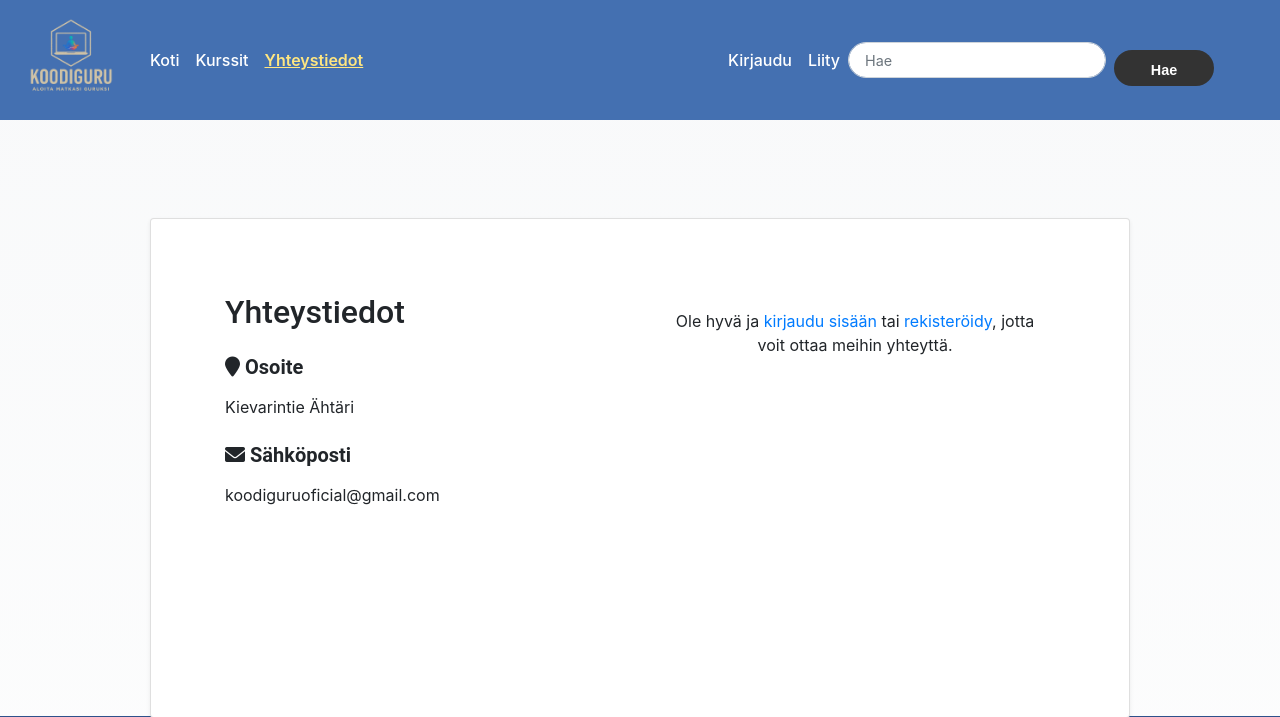
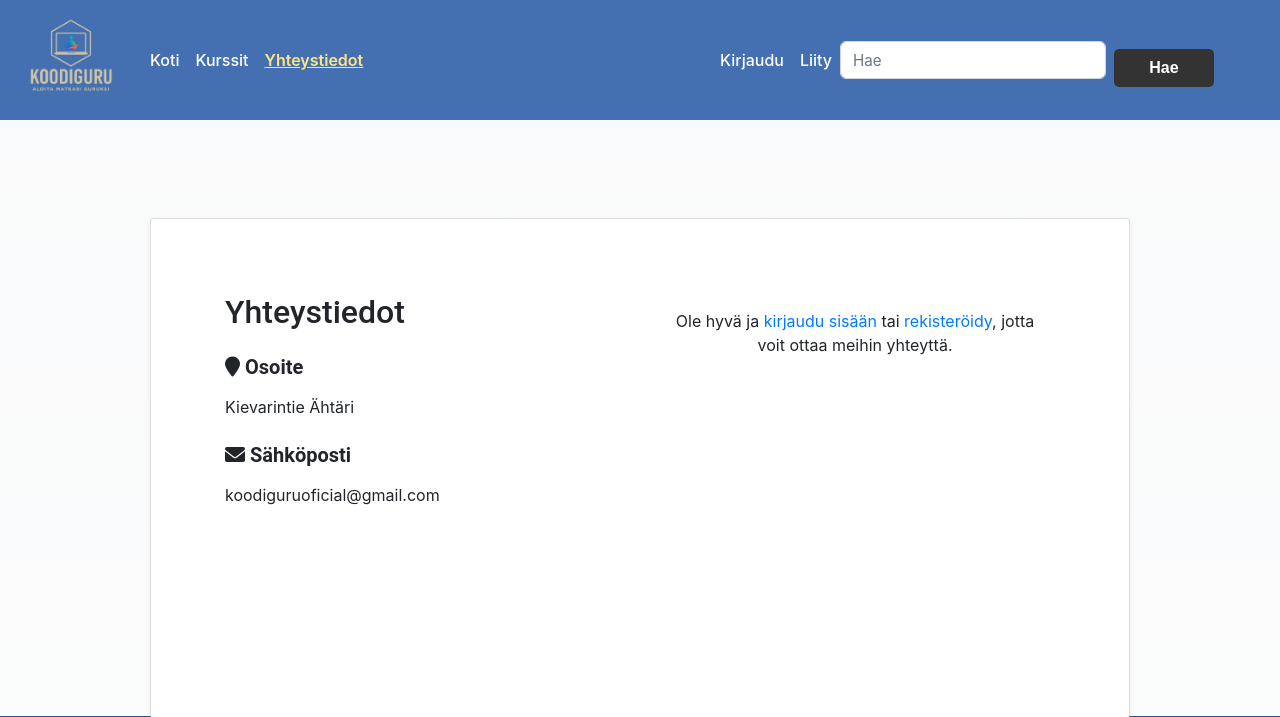
Before and after one commit to pelammin77/koodiguru_pilot, a Django app: page /contact/ in a window 1280 px wide. Shown: the top 717 px of the page. Run offline with Django 4.2, Linux system fonts and the light colour scheme; some libraries are stand-ins or nearby versions.

Commit message:
haku parannus

```diff
--- a/main_app/templates/main_app/navi.html
+++ b/main_app/templates/main_app/navi.html
@@ -56,21 +56,22 @@
 
     <form class="form-inline d-flex align-items-center ms-3" action="{% url 'main_app:search' %}" method="get" style="gap: 0.5rem;">
       <input
-        class="form-control rounded-pill py-1 px-3"
+        class="form-control"
         type="search"
         placeholder="Hae"
         name="q"
         aria-label="Hae"
-        style="height: 36px; font-size: 0.9rem;"
+        style="height: 38px; border-radius: 0.375rem; padding: 0 0.75rem; font-size: 0.95rem;"
       />
       <button
-        class="btn btn-light rounded-pill px-3"
+        class="btn btn-outline-light"
         type="submit"
-        style="height: 36px; font-size: 0.9rem;"
+        style="height: 38px; padding: 0 1rem; font-weight: 600;"
       >
         Hae
       </button>
     </form>
+
 
     <ul class="navbar-nav">
       {% if user.is_authenticated and user.role == 'student' and not user.is_premium %}
```
